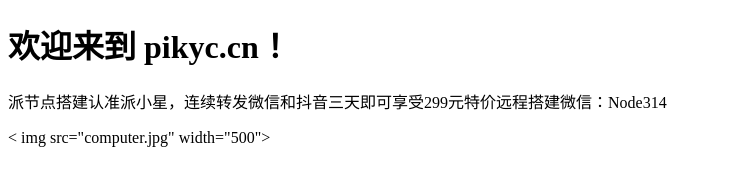
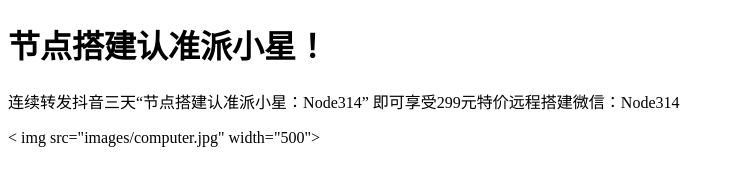
Before and after one commit to IPFSMan/pikyc.github.io, a plain HTML site: page index.html in a window 1280 px wide. Shown: the whole page, without its empty margins (0-734 px from the left). Drawn offline with Linux system fonts and the light colour scheme.

Commit message:
Add files via upload

```diff
--- a/index.html
+++ b/index.html
@@ -1,11 +1,12 @@
 <!DOCTYPE html>
 <html>
 <head>
-<title>我的电脑店铺</title>
+<title>Π币节点网</title>
 </head>
 <body>
-<h1>欢迎来到 pikyc.cn！</h1>
-<p>派节点搭建认准派小星，连续转发微信和抖音三天即可享受299元特价远程搭建微信：Node314</p >
-< img src="computer.jpg" width="500">
+<h1>节点搭建认准派小星！</h1>
+<p>连续转发抖音三天“节点搭建认准派小星：Node314”
+即可享受299元特价远程搭建微信：Node314</p >
+< img src="images/computer.jpg" width="500">
 </body>
 </html>
```
